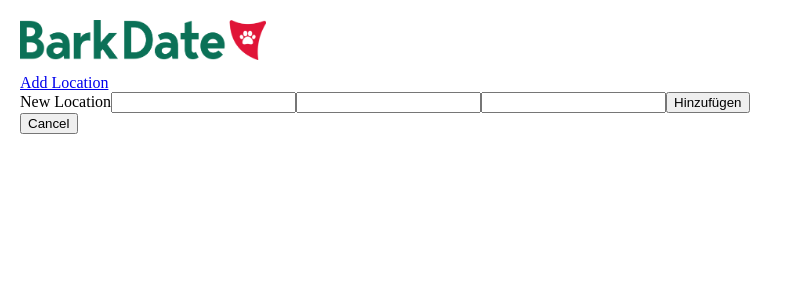
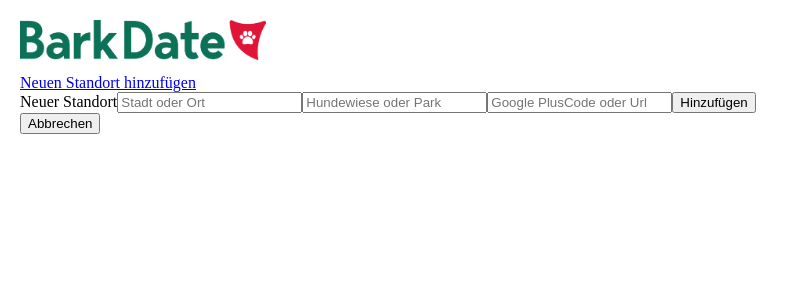
Before and after one commit to emea94/fullstack-capstone-barkdate-connect, a React (Vite) app in the folder frontend/: page /newlocation in a window 1280 px wide. Shown: the top 300 px of the page, without its empty margins (0-799 px from the left). Built offline with nearby package versions, Linux system fonts and the light colour scheme; no server answers; the HTML template or start-up script is replaced by a standard one.

Commit message:
fix sonarcloud issues

```diff
--- a/frontend/src/App.tsx
+++ b/frontend/src/App.tsx
@@ -34,7 +34,7 @@ export default function App() {
                       </Link>
                   </div>
                   <div className={"HeaderNavigation"}>
-                      <Link to={"/newlocation"} className={"HeaderNavLink"}>Add Location
+                      <Link to={"/newlocation"} className={"HeaderNavLink"}>Neuen Standort hinzufügen
                       </Link>
                   </div>
               </div>
--- a/frontend/src/components/LocationCard.tsx
+++ b/frontend/src/components/LocationCard.tsx
@@ -16,13 +16,7 @@ export default function LocationCard(props: Readonly<LocationCardProps>) {
     }
 
     return (
-        <div
-            className={"LocationCard"}
-            onClick={navigateToDetail}
-            onKeyDown={navigateToDetail}
-            role="button"
-            aria-label={`Navigate to ${props.location.city}`}
-        >
+        <div className={"LocationCard"} onClick={navigateToDetail}>
             <div className={"LocationCity"}>{props.location.city}</div>
             <div className={"LocationVenue"}>{props.location.venue}</div>
             <div className={"LocationPin"}>{props.location.googlePlusCode}</div>
--- a/frontend/src/components/NewLocation.tsx
+++ b/frontend/src/components/NewLocation.tsx
@@ -2,6 +2,7 @@ import React, {FormEvent, useState} from "react";
 import {useNavigate} from "react-router-dom";
 import {Location} from '../types/Location.ts'
 import axios from "axios";
+import "./NewLocation.css"
 
 type Input = {
     city: string,
@@ -34,7 +35,7 @@ export default function NewLocation(props: Readonly<NewLocationProps>) {
 
     function handleSubmit(event: FormEvent<HTMLFormElement>) {
         event.preventDefault();
-        alert(locationData.city + "wurde hinzugefügt!")
+        alert(locationData.city + " wurde hinzugefügt!")
         saveNewLocation();
     }
 
@@ -45,14 +46,16 @@ export default function NewLocation(props: Readonly<NewLocationProps>) {
     return (
         <div className={"location-form-wrapper"}>
             <form onSubmit={handleSubmit}>
-                <label>New Location
+                <label>Neuer Standort
                     <input
                         type="text"
                         value={locationData.city}
                         name="city"
                         onChange={event =>
                             setLocationData({...locationData, city: event.target.value})}
-                        required
+                        maxLength={100}
+                        placeholder={"Stadt oder Ort"}
+                        required={true}
                     />
                     <input
                         type="text"
@@ -60,7 +63,9 @@ export default function NewLocation(props: Readonly<NewLocationProps>) {
                         name="venue"
                         onChange={event =>
                         setLocationData({...locationData, venue: event.target.value})}
-                        required
+                        maxLength={100}
+                        placeholder={"Hundewiese oder Park"}
+                        required={true}
                     />
                     <input
                         type="text"
@@ -68,12 +73,14 @@ export default function NewLocation(props: Readonly<NewLocationProps>) {
                         name="googlePlusCode"
                         onChange={event =>
                         setLocationData({...locationData, googlePlusCode: event.target.value})}
-                        required
+                        maxLength={50}
+                        placeholder={"Google PlusCode oder Url"}
+                        required={true}
                     />
                 </label>
                 <button className={"btn-submit"} type={"submit"}>Hinzufügen</button>
             </form>
-            <button className={"btn-cancel"} onClick={handleCancel}>Cancel</button>
+            <button className={"btn-cancel"} onClick={handleCancel}>Abbrechen</button>
         </div>
     );
 }
```
Also changed, not shown: frontend/src/components/NewLocation.css (added).
